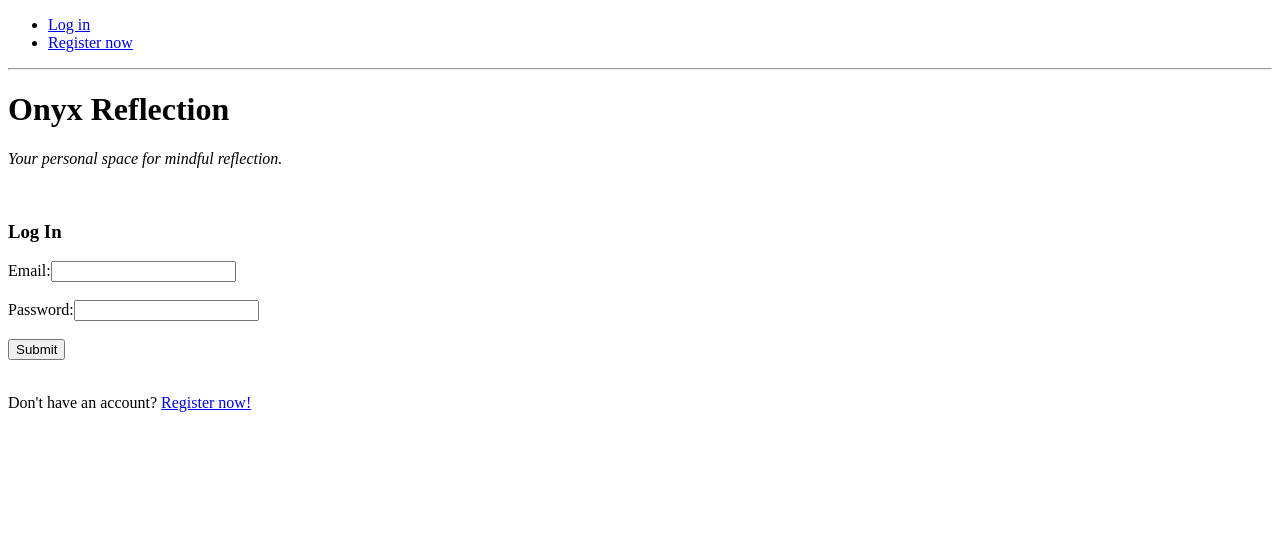
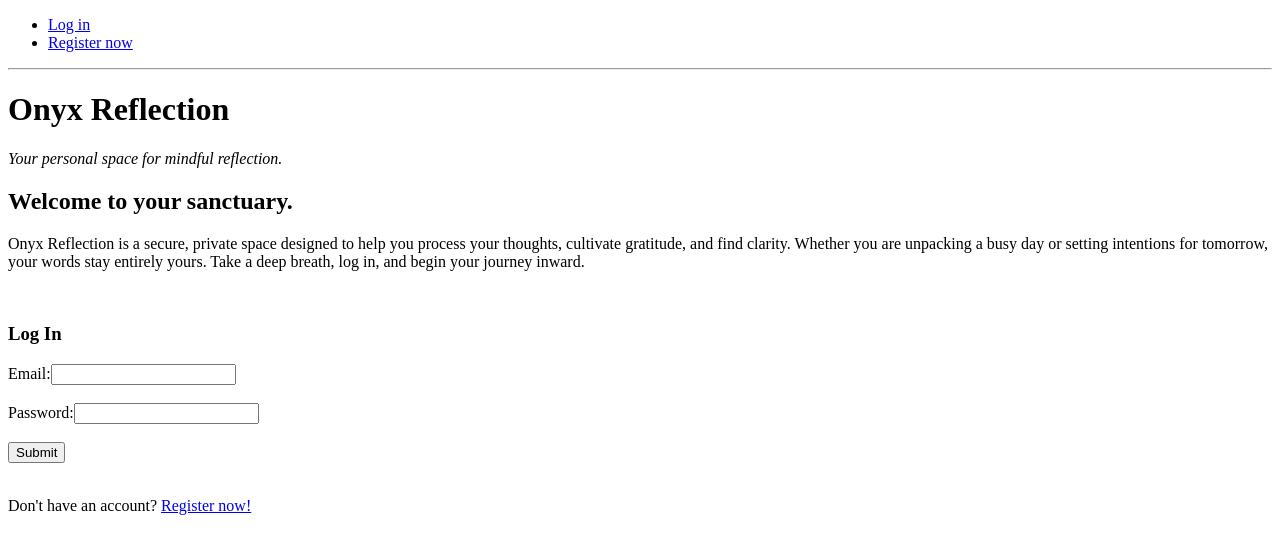
Before and after one commit to Quimeka/software-dev-course-unit1-saunders-quimeka, a React (Vite) app in the folder unit-1-project/: page / in a window 1280 px wide. Shown: the top 554 px of the page. Built offline with nearby package versions, Linux system fonts and the light colour scheme.

Commit message:
Implemented Product requirement #1 (Home page with introduction); updated spacing in files.

```diff
--- a/unit-1-project/src/components/authentication/LoginUser.jsx
+++ b/unit-1-project/src/components/authentication/LoginUser.jsx
@@ -1,8 +1,8 @@
 import { useState } from 'react';
 import validateUser from './validateUser.js';
-import { useNavigate, Link} from 'react-router';
+import { useNavigate, Link } from 'react-router';
 
-function LoginUser({setCurrentUser}) {
+function LoginUser({ setCurrentUser }) {
 
     const navigate = useNavigate();
     const [formData, setFormData] = useState({
--- a/unit-1-project/src/components/authentication/validateEmail.js
+++ b/unit-1-project/src/components/authentication/validateEmail.js
@@ -1,6 +1,6 @@
 import { onyxUsers } from '../common/userGlobals.js';
 
-export default function validateEmail(email){
+export default function validateEmail(email) {
     const userFound = onyxUsers.find(user => user.user_email === email);
 
     if (userFound) {
--- a/unit-1-project/src/components/authentication/validateUser.js
+++ b/unit-1-project/src/components/authentication/validateUser.js
@@ -1,6 +1,6 @@
 import { onyxUsers } from '../common/userGlobals.js';
 
-export default function validateUser(email, password){
+export default function validateUser(email, password) {
     const userFound = onyxUsers.find(user => user.user_email === email && user.user_password === password);
 
     if (userFound) {
--- a/unit-1-project/src/components/common/Home.jsx
+++ b/unit-1-project/src/components/common/Home.jsx
@@ -5,7 +5,19 @@ function Home(props) {
     <div>
       <h1>Onyx Reflection</h1>
       <p><em>Your personal space for mindful reflection.</em></p>
-            {props.children}
+
+      <section className="Introduction">
+        <h2>Welcome to your sanctuary.</h2>
+        <p>
+          {/*This content was generated with AI*/}
+          Onyx Reflection is a secure, private space designed to help you
+          process your thoughts, cultivate gratitude, and find clarity.
+          Whether you are unpacking a busy day or setting intentions for
+          tomorrow, your words stay entirely yours. Take a deep breath,
+          log in, and begin your journey inward.
+        </p>
+      </section>
+      {props.children}
     </div>
   );
 }
--- a/unit-1-project/src/components/common/Logout.jsx
+++ b/unit-1-project/src/components/common/Logout.jsx
@@ -2,7 +2,7 @@ import React from 'react';
 import { Link } from 'react-router';
 
 function Logout() {
- return (
+  return (
     <div>
       <h1>Logged Out</h1>
       <Link to="/Login">Log Back In</Link>
```
Lines whose indentation alone changed are shown as unchanged.
